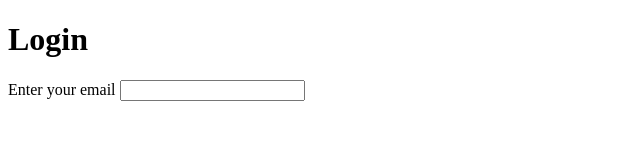
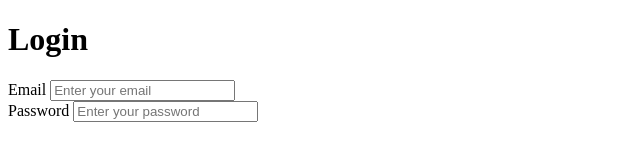
Before and after one commit to edgardjustino/login-registration, a plain HTML site: page index.html in a window 1280 px wide. Shown: the whole page, without its empty margins (0-640 px from the left). Drawn offline with Linux system fonts and the light colour scheme.

Commit message:
changing html

```diff
--- a/index.html
+++ b/index.html
@@ -13,8 +13,14 @@
         <h1>Login</h1>
       </header>
       <form action="">
-        <label for="email">Enter your email</label>
-        <input type="text" />
+        <div>
+          <label for="email">Email</label>
+          <input type="email" id="email" placeholder="Enter your email" />
+        </div>
+        <div>
+            <label for="password">Password</label>
+            <input type="password" id="password" placeholder="Enter your password" />
+          </div>
       </form>
     </form-container>
     <script src="script.js"></script>
```
